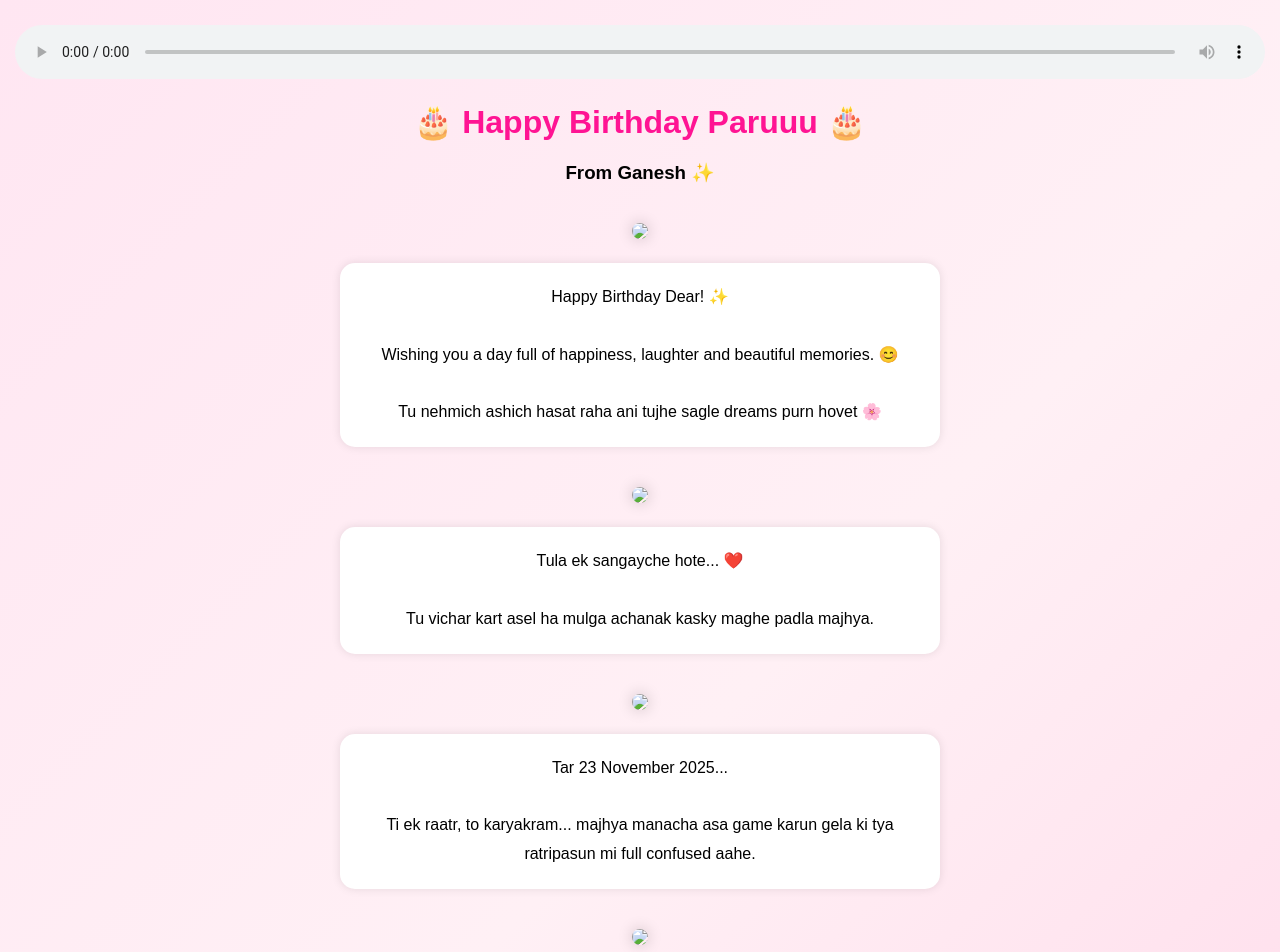
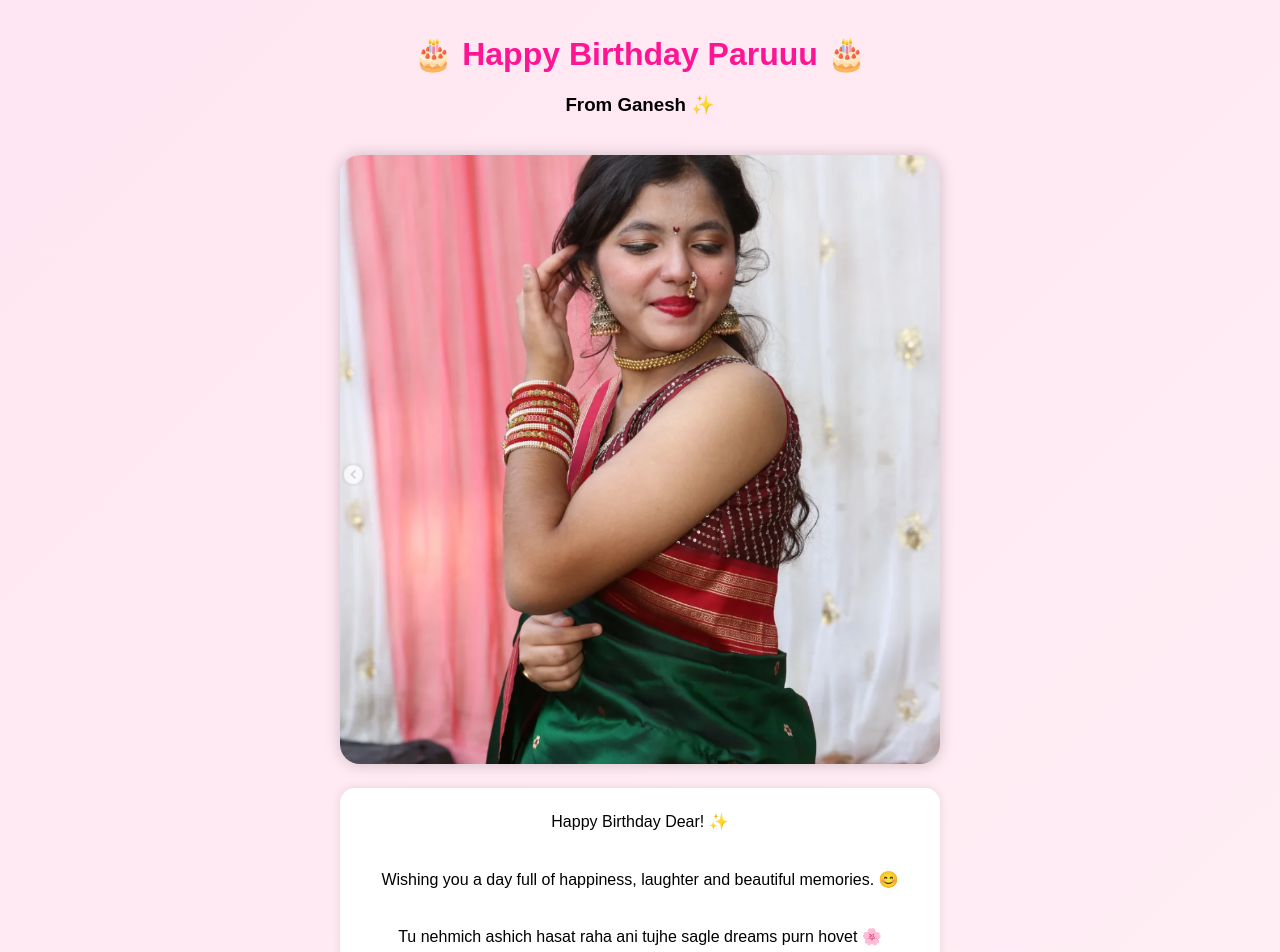
Before and after one commit to shirsathganesh796-bot/Padmashree, a plain HTML site: page index.html in a window 1280 px wide. Shown: the top 952 px of the page. Drawn offline with Linux system fonts and the light colour scheme.

Commit message:
Update index.html

```diff
--- a/index.html
+++ b/index.html
@@ -40,60 +40,46 @@ h1{
     box-shadow:0 0 10px rgba(0,0,0,0.1);
     font-size:16px;
 }
-
-audio{
-    width:100%;
-    margin-top:10px;
-}
 </style>
 </head>
 
 <body>
-
-<audio controls autoplay loop>
-    <source src="birthday.mp3" type="audio/mpeg">
-</audio>
 
 <div class="container">
 
 <h1>🎂 Happy Birthday Paruuu 🎂</h1>
 <h3>From Ganesh ✨</h3>
 
-<img src="images/photo1.jpg" class="photo">
+<img src="photo1.png" class="photo">
 
 <div class="message">
 Happy Birthday Dear! ✨<br><br>
-
 Wishing you a day full of happiness, laughter and beautiful memories. 😊<br><br>
-
 Tu nehmich ashich hasat raha ani tujhe sagle dreams purn hovet 🌸
 </div>
 
-<img src="images/photo2.jpg" class="photo">
+<img src="photo2.jpg" class="photo">
 
 <div class="message">
 Tula ek sangayche hote... ❤️<br><br>
-
 Tu vichar kart asel ha mulga achanak kasky maghe padla majhya.
 </div>
 
-<img src="images/photo3.jpg" class="photo">
+<img src="photo3.png" class="photo">
 
 <div class="message">
-Tar 23 November 2025...<br><br>
-
+Tar 23 November 2024...<br><br>
 Ti ek raatr, to karyakram... majhya manacha asa game karun gela ki tya ratripasun mi full confused aahe.
 </div>
 
-<img src="images/photo4.jpg" class="photo">
+<img src="photo4.jpg" class="photo">
 
 <div class="message">
 Ani tya Blue-Green shade chya dress madhye tu evdhi bhaari disat hoti ki kay sangu... ❤️<br><br>
-
 Tya divasanantar tujha to look, tujhe te hasna, tujhi presence... saglach manat ghar karun baslay. ❤️✨
 </div>
 
-<img src="images/photo5.jpg" class="photo">
+<img src="photo5.png" class="photo">
 
 <div class="message">
 I know tu mala aadhich clear keley pn mla he sangaychi khoop ichha hoti mhanun he sangtoy.<br><br>
```
